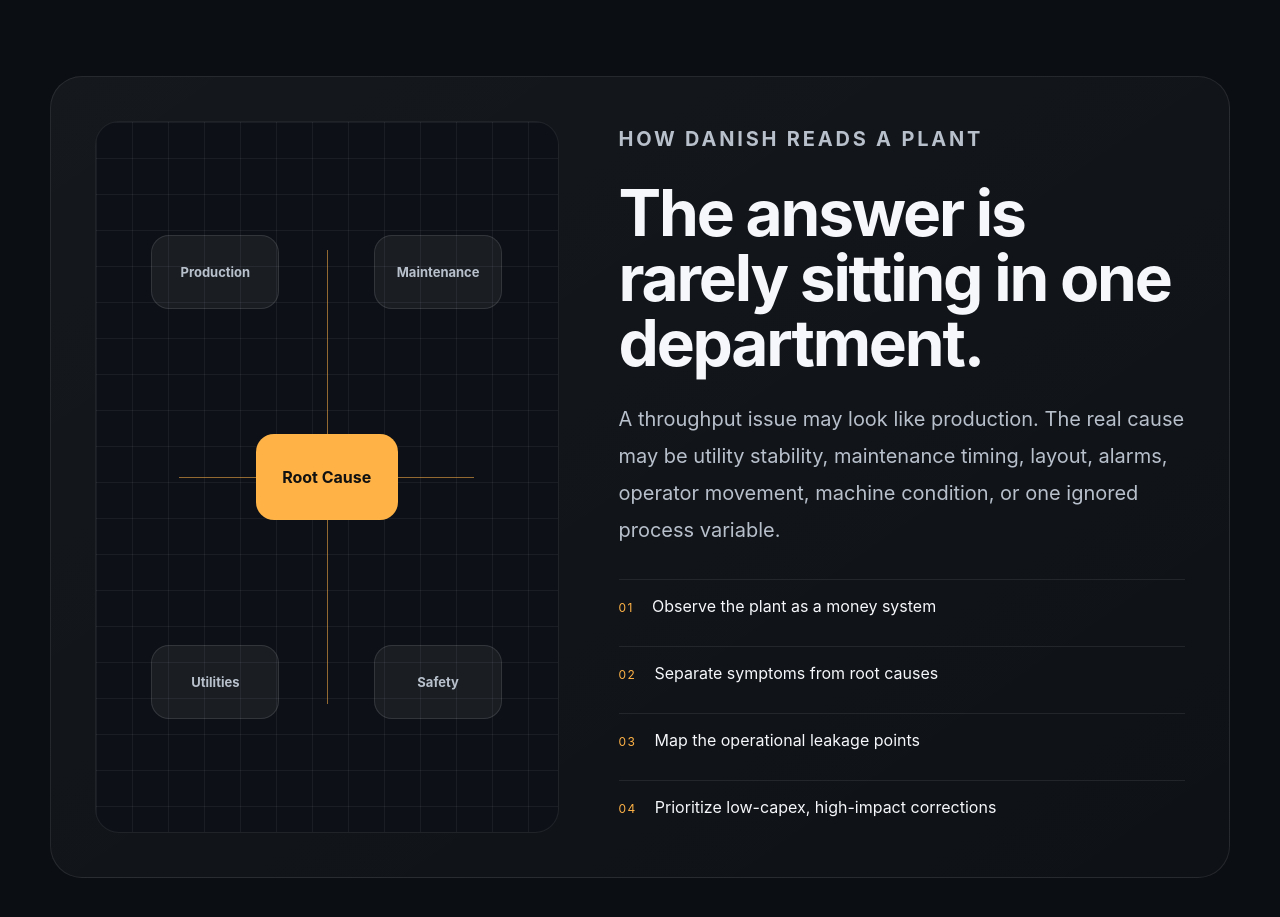
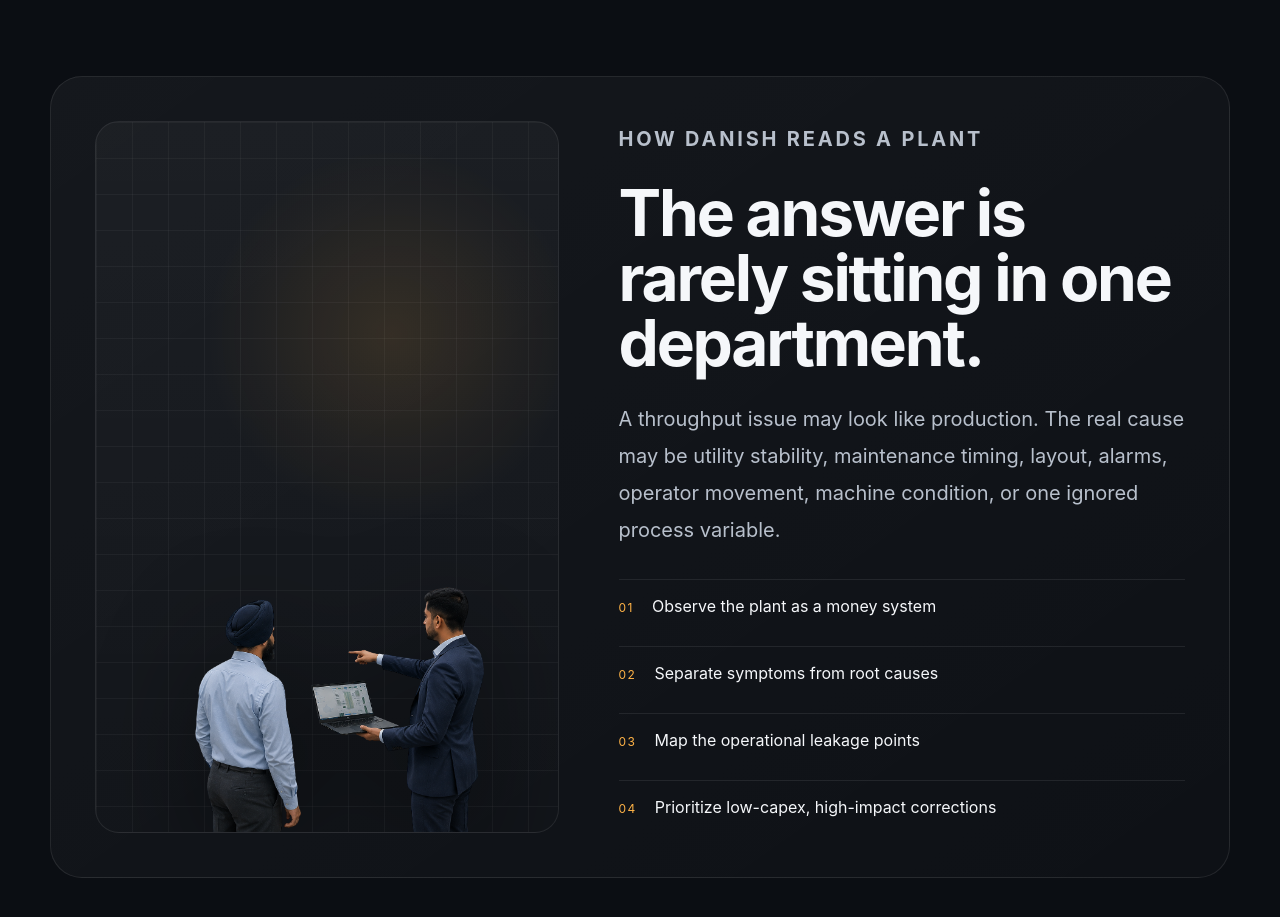
Before and after one commit to masterofcreations/danishdevgan.com, a Next.js app: page / in a window 1280 px wide. Shown: the part 3780-4697 px from the top of the page. Built offline with nearby package versions, Linux system fonts and the light colour scheme.

Commit message:
Place systems review image in diagnostic section

```diff
--- a/app/page.tsx
+++ b/app/page.tsx
@@ -253,13 +253,9 @@ export default function HomePage() {
 
       <section className="section-pad dark-panel-section">
         <div className="container dark-panel">
-          <div className="schematic meaningful-schematic" aria-label="Plant diagnostic map">
-            <div className="schematic-grid" />
-            <div className="diagnostic-node production">Production</div>
-            <div className="diagnostic-node maintenance">Maintenance</div>
-            <div className="diagnostic-node utilities">Utilities</div>
-            <div className="diagnostic-node safety">Safety</div>
-            <div className="diagnostic-core">Root Cause</div>
+          <div style={{ position: 'relative', minHeight: 430, border: '1px solid rgba(255,255,255,0.08)', borderRadius: 24, background: 'linear-gradient(180deg, rgba(255,255,255,0.035), rgba(255,255,255,0.01))', overflow: 'hidden', display: 'flex', alignItems: 'flex-end', justifyContent: 'center', padding: '28px 22px 0' }} aria-label="Danish reviewing industrial systems">
+            <div style={{ position: 'absolute', inset: 0, backgroundImage: 'linear-gradient(rgba(255,255,255,0.04) 1px, transparent 1px), linear-gradient(90deg, rgba(255,255,255,0.04) 1px, transparent 1px), radial-gradient(circle at 64% 30%, rgba(255,179,71,0.12), transparent 32%)', backgroundSize: '36px 36px, 36px 36px, auto' }} />
+            <img src="/images/danish-systems-review.png" alt="Danish Devgan reviewing an industrial system" style={{ position: 'relative', zIndex: 1, width: '112%', maxWidth: 620, height: 'auto', display: 'block', filter: 'drop-shadow(0 28px 55px rgba(0,0,0,0.48))', transform: 'translateY(6px)' }} />
           </div>
           <div className="panel-copy">
             <p className="section-kicker">How Danish reads a plant</p>
```
